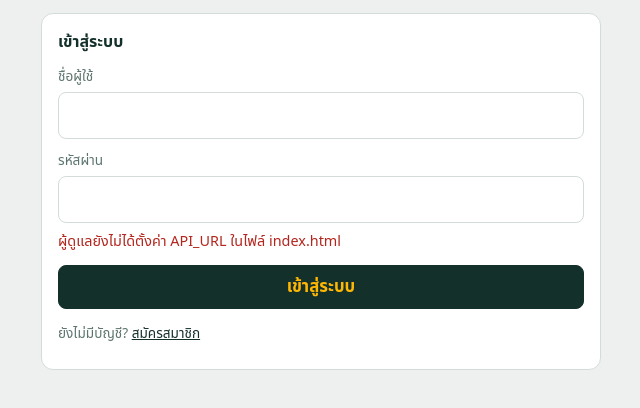
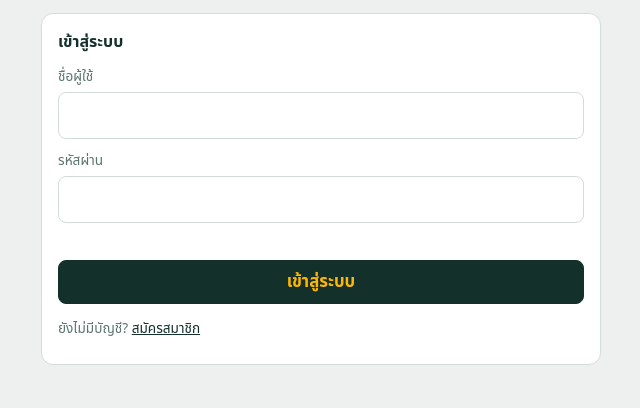
Before and after one commit to leonidsleonae/fuel-tracker, a plain HTML site: page index.html in a window 1280 px wide. Shown: the part 54-462 px from the top of the page, without its empty margins (319-959 px from the left). Drawn offline with Linux system fonts and the light colour scheme; a web font is replaced by a local one.

Commit message:
Update index.html

```diff
--- a/index.html
+++ b/index.html
@@ -231,7 +231,7 @@
 <script>
 (function(){
   // ผู้ดูแลแก้บรรทัดนี้ครั้งเดียว: วาง Web App URL (ลงท้ายด้วย /exec) จาก Google Apps Script
-  var API_URL = "วาง_WEB_APP_URL_ที่นี่";
+  var API_URL = "https://script.google.com/macros/s/AKfycbyiDtgNtd9q88QlIknsmSUYzman9SfFJMoYv8C9MDAaqm8UnyxmPMpS3UsqDAdLTDXx/exec";
 
   var CATS = { work:"ไปทำงาน", partner:"ไปหาแฟน" };
   var SESSION_KEY = "fuel-session";
```
